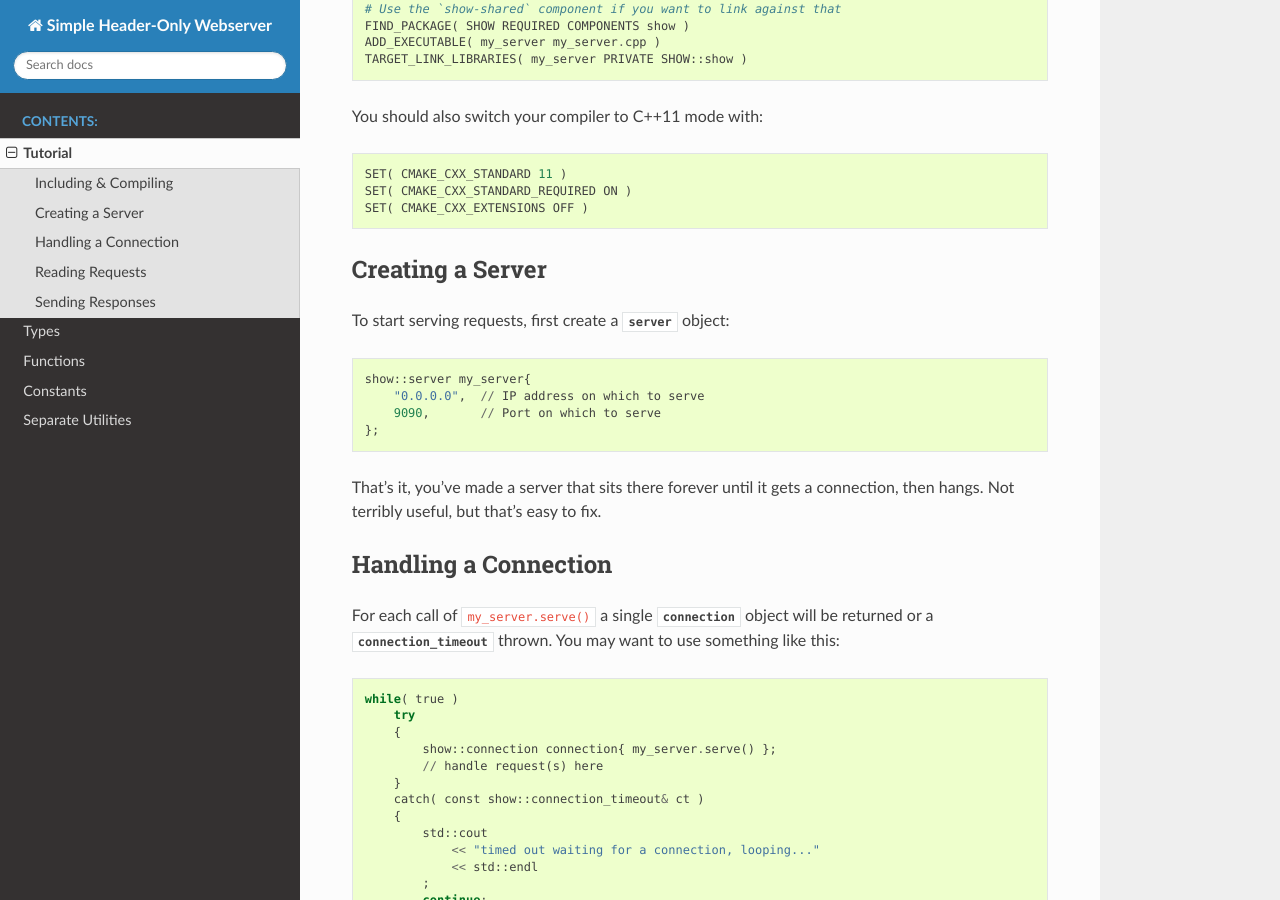
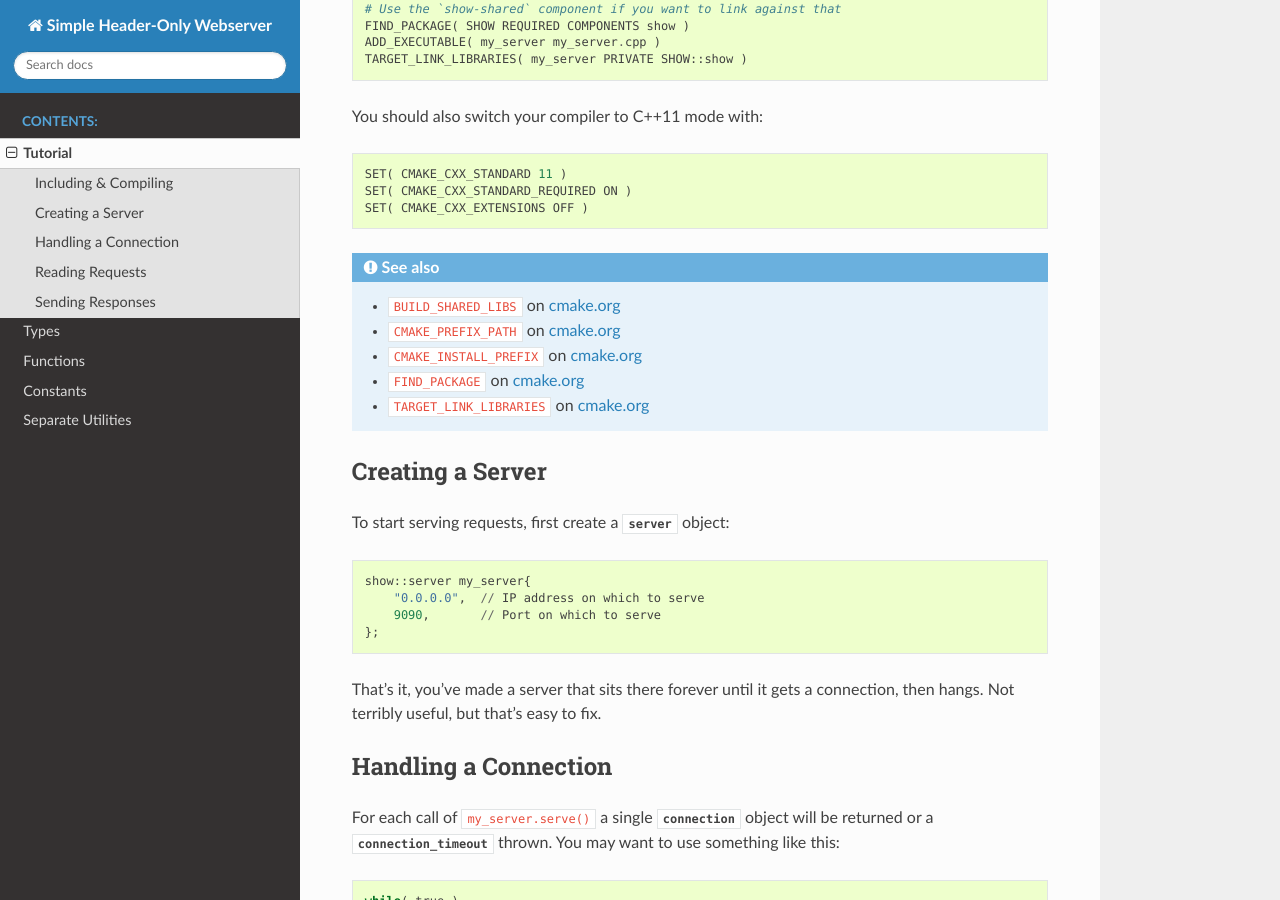
Before and after one commit to JadeMatrix/SHOW, a Sphinx documentation site: the page built from doc/Tutorial.rst, in a window 1280 px wide and 900 px high, scrolled down 1092 px. Built offline with Sphinx 7.4.7 and the Read the Docs theme 2.0.0, drawn with Linux system fonts in a browser that asks for light colours.

Commit message:
Some documentation improvements

```diff
--- a/doc/Tutorial.rst
+++ b/doc/Tutorial.rst
@@ -41,6 +41,14 @@ You should also switch your compiler to C++11 mode with::
     SET( CMAKE_CXX_STANDARD 11 )
     SET( CMAKE_CXX_STANDARD_REQUIRED ON )
     SET( CMAKE_CXX_EXTENSIONS OFF )
+
+.. seealso::
+
+    * ``BUILD_SHARED_LIBS`` on `cmake.org <https://cmake.org/cmake/help/v3.6/variable/BUILD_SHARED_LIBS.html>`_
+    * ``CMAKE_PREFIX_PATH`` on `cmake.org <https://cmake.org/cmake/help/v3.6/variable/CMAKE_PREFIX_PATH.html>`_
+    * ``CMAKE_INSTALL_PREFIX`` on `cmake.org <https://cmake.org/cmake/help/v3.6/variable/CMAKE_INSTALL_PREFIX.html>`_
+    * ``FIND_PACKAGE`` on `cmake.org <https://cmake.org/cmake/help/v3.6/command/find_package.html>`_
+    * ``TARGET_LINK_LIBRARIES`` on `cmake.org <https://cmake.org/cmake/help/v3.6/command/target_link_libraries.html>`_
 
 Creating a Server
 =================
```
Also changed, not shown: examples/README.md.
